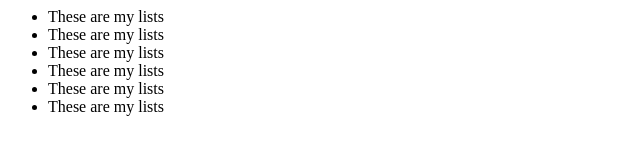
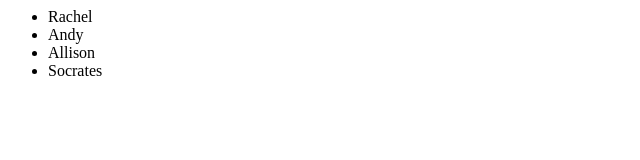
Before and after one commit to apagea/newgittest, a plain HTML site: page index.html in a window 1280 px wide. Shown: the whole page, without its empty margins (0-640 px from the left). Drawn offline with Linux system fonts and the light colour scheme.

Commit message:
changed the names in the list

```diff
--- a/index.html
+++ b/index.html
@@ -1,12 +1,10 @@
 <html>
 <body>
 	<ul>
-		<li>These are my lists</li>
-		<li>These are my lists</li>
-		<li>These are my lists</li>
-		<li>These are my lists</li>
-		<li>These are my lists</li>
-		<li>These are my lists</li>
+		<li>Rachel</li>
+		<li>Andy</li>
+		<li>Allison</li>
+		<li>Socrates</li>
 	</ul>
 </body>
 </html>
```
